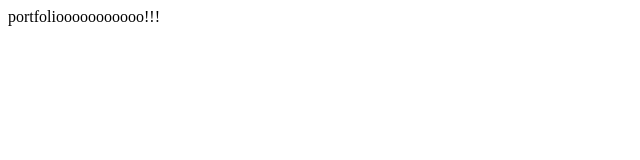
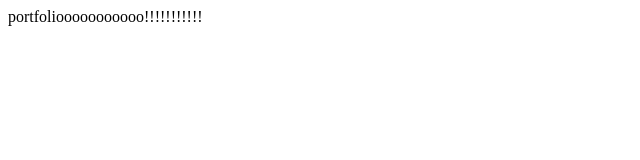
Before and after one commit to FabiolaCalderon/primer-trabajo, a plain HTML site: page portfolio.html in a window 1280 px wide. Shown: the full height of the page, 0-640 px from the left. Drawn offline with Linux system fonts and the light colour scheme.

Commit message:
nuevo guardado

```diff
--- a/portfolio.html
+++ b/portfolio.html
@@ -6,6 +6,6 @@
     <title>Document</title>
 </head>
 <body>
-    portfoliooooooooooo!!!
+    portfoliooooooooooo!!!!!!!!!!!
 </body>
 </html>
```
